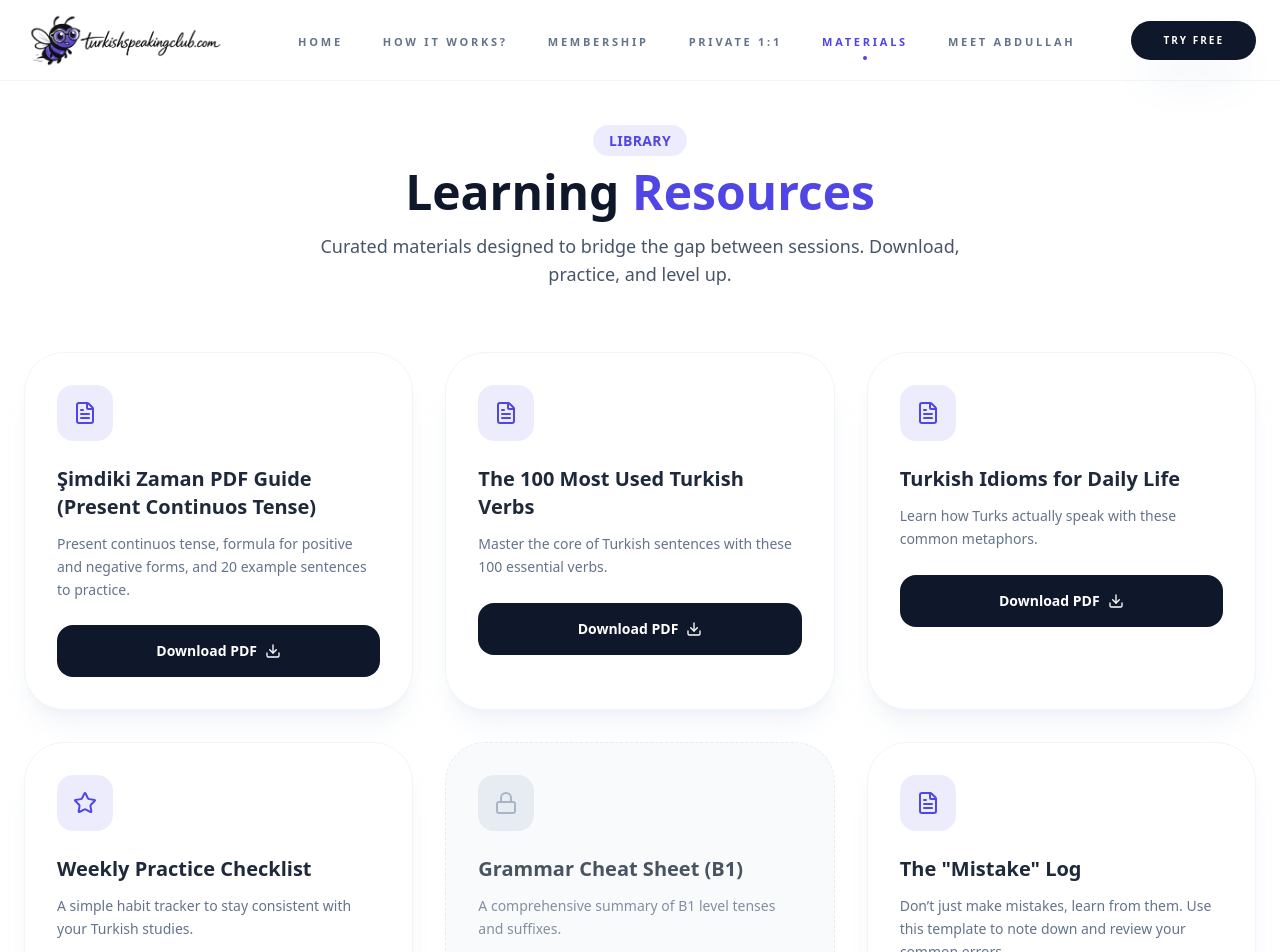
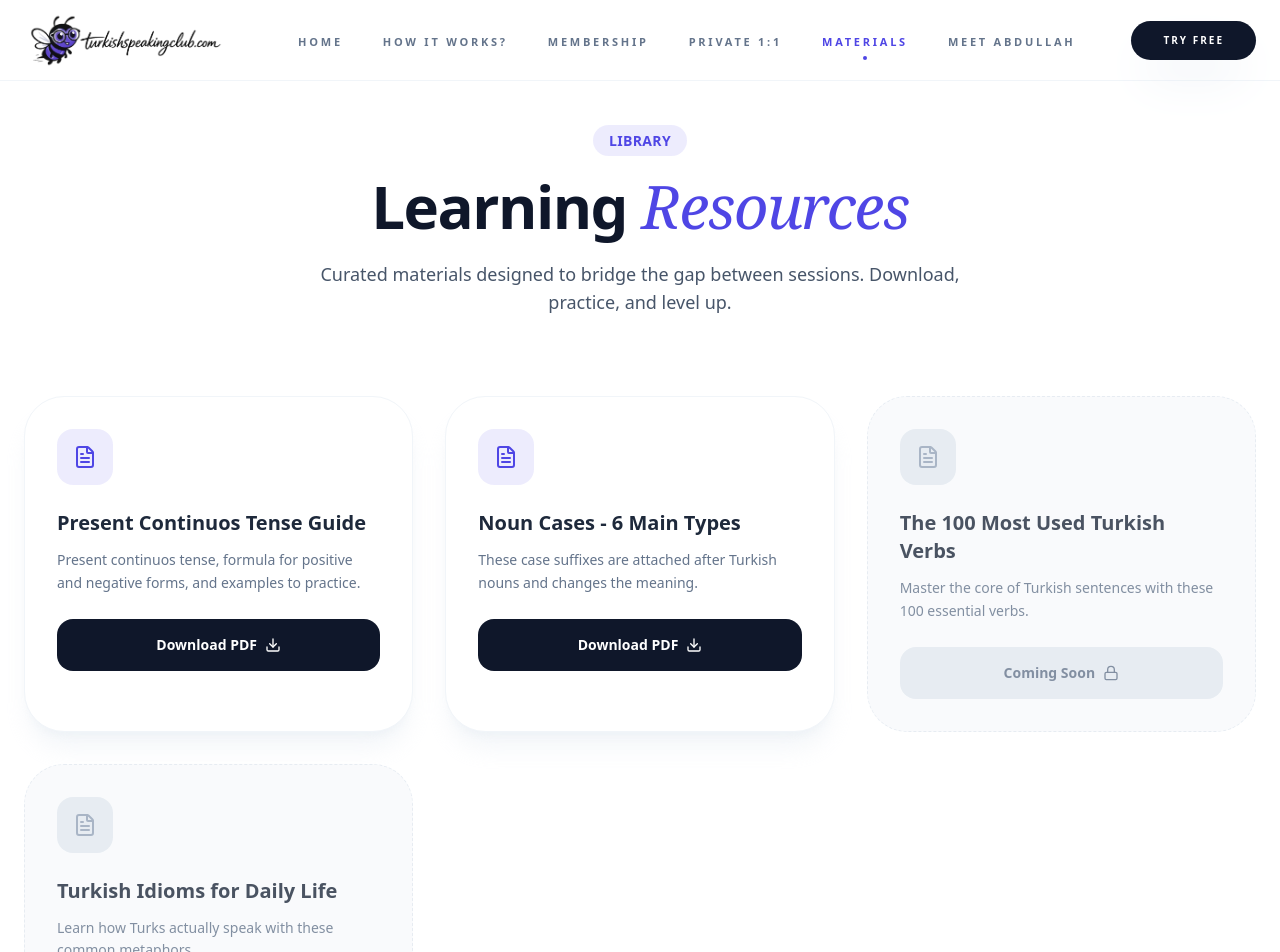
Before and after one commit to corduka/turkish-speaking-club, a React (Vite) app: page /materials in a window 1280 px wide. Shown: the top 952 px of the page. Built offline with nearby package versions, Linux system fonts and the light colour scheme.

Commit message:
Update materials page

```diff
--- a/src/pages/Materials.jsx
+++ b/src/pages/Materials.jsx
@@ -3,17 +3,25 @@ import { FileText, Play, Lock, Download, Star } from 'lucide-react';
 
 const resources = [
     {
-    title: 'Şimdiki Zaman PDF Guide (Present Continuos Tense)',
+    title: 'Present Continuos Tense Guide',
     type: 'PDF Guide',
     status: 'Available',
     icon: <FileText />,
-    fileName: 'simdiki-zaman.pdf', // Dosya adını buraya ekledik
-    description: 'Present continuos tense, formula for positive and negative forms, and 20 example sentences to practice.'
+    fileName: 'simdiki-zaman.pdf',
+    description: 'Present continuos tense, formula for positive and negative forms, and examples to practice.'
+  },
+      {
+    title: 'Noun Cases - 6 Main Types',
+    type: 'PDF Guide',
+    status: 'Available',
+    icon: <FileText />,
+    fileName: 'noun-cases.pdf',
+    description: 'These case suffixes are attached after Turkish nouns and changes the meaning.'
   },
   {
     title: 'The 100 Most Used Turkish Verbs',
     type: 'PDF Guide',
-    status: 'Available',
+    status: 'Coming Soon',
     icon: <FileText />,
     fileName: 'simdiki-zaman.pdf', // Dosya adını buraya ekledik
     description: 'Master the core of Turkish sentences with these 100 essential verbs.'
@@ -21,33 +29,10 @@ const resources = [
   {
     title: 'Turkish Idioms for Daily Life',
     type: 'PDF Guide',
-    status: 'Available',
+    status: 'Coming Soon',
     icon: <FileText />,
     description: 'Learn how Turks actually speak with these common metaphors.'
-  },
-  {
-    title: 'Weekly Practice Checklist',
-    type: 'Track-sheet',
-    status: 'Available',
-    icon: <Star />,
-    fileName: 'weekly-checklist.pdf',
-    description: 'A simple habit tracker to stay consistent with your Turkish studies.'
-  },
-  {
-    title: 'Grammar Cheat Sheet (B1)',
-    type: 'PDF Guide',
-    status: 'Coming Soon',
-    icon: <Lock />,
-    description: 'A comprehensive summary of B1 level tenses and suffixes.'
-  },
-  {
-    title: 'The "Mistake" Log',
-    type: 'Study Template',
-    status: 'Available',
-    icon: <FileText />,
-    description: 'Don’t just make mistakes, learn from them. Use this template to note down and review your common errors.',
-    fileName: 'mistake-log.pdf'
-  },
+  }
 ];
 
 export default function Materials() {
@@ -62,13 +47,24 @@ export default function Materials() {
           <span className="px-4 py-1.5 bg-brand-primary/10 text-brand-primary rounded-full text-sm font-bold tracking-wide uppercase">
             Library
           </span>
-          <h2 className="text-4xl md:text-5xl font-bold mt-4 mb-4 text-slate-900">
-            Learning <span className="text-brand-primary">Resources</span>
-          </h2>
-          <p className="text-slate-600 max-w-2xl mx-auto text-lg">
+                  </motion.div>
+                <div className="text-center mb-20">
+          <motion.h2
+            initial={{ opacity: 0, y: 20 }}
+            animate={{ opacity: 1, y: 0 }}
+            className="text-5xl md:text-6xl font-black my-6 tracking-tight text-slate-900"
+          >
+            Learning <span className="text-brand-primary italic font-serif font-light">Resources</span>
+          </motion.h2>
+          <motion.p
+            initial={{ opacity: 0, y: 20 }}
+            animate={{ opacity: 1, y: 0 }}
+            transition={{ delay: 0.1 }}
+            className="text-slate-600 max-w-2xl mx-auto text-lg"
+          >
             Curated materials designed to bridge the gap between sessions. Download, practice, and level up.
-          </p>
-        </motion.div>
+          </motion.p>
+        </div>
       </section>
 
       {/* Resource Grid */}
@@ -129,7 +125,7 @@ export default function Materials() {
     </div>
 
     <a
-      href="https://open.spotify.com/playlist/7icpTHIIScVUmxJkHHFdXa?si=789bb18becfe4ce4"
+      href="https://open.spotify.com/playlist/4in0Pk7krV1Qe47rN5hR7y?si=ad429f98366843ae"
       target="_blank"
       rel="noopener noreferrer"
       className="bg-[#1DB954] text-white px-8 py-4 rounded-2xl font-bold flex items-center gap-3 hover:bg-[#1ed760] transition-all hover:shadow-xl hover:shadow-[#1DB954]/20 active:scale-95 whitespace-nowrap"
```
Also changed, not shown: 1 other file (tests, documents, lock files or other folders).
